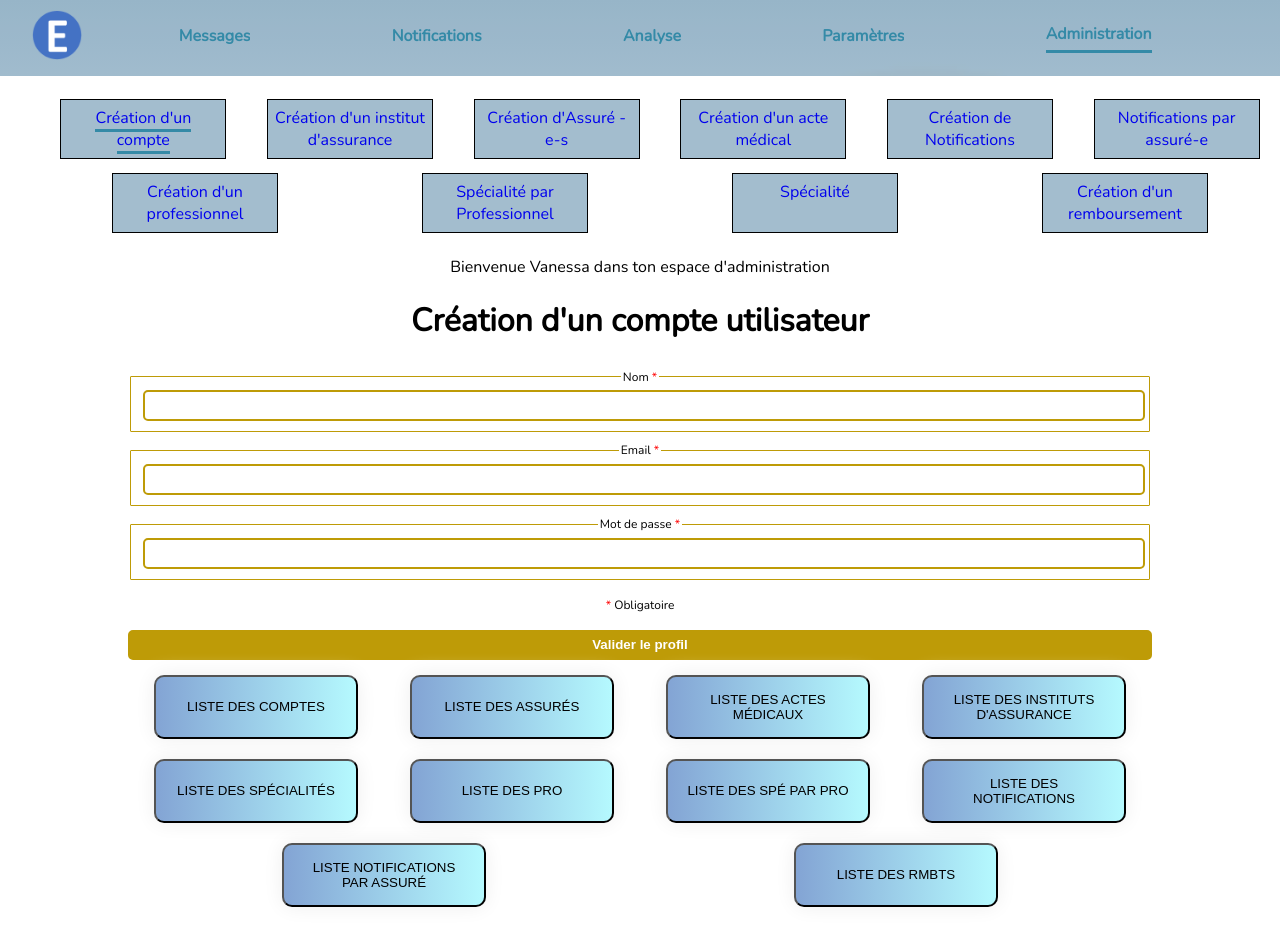
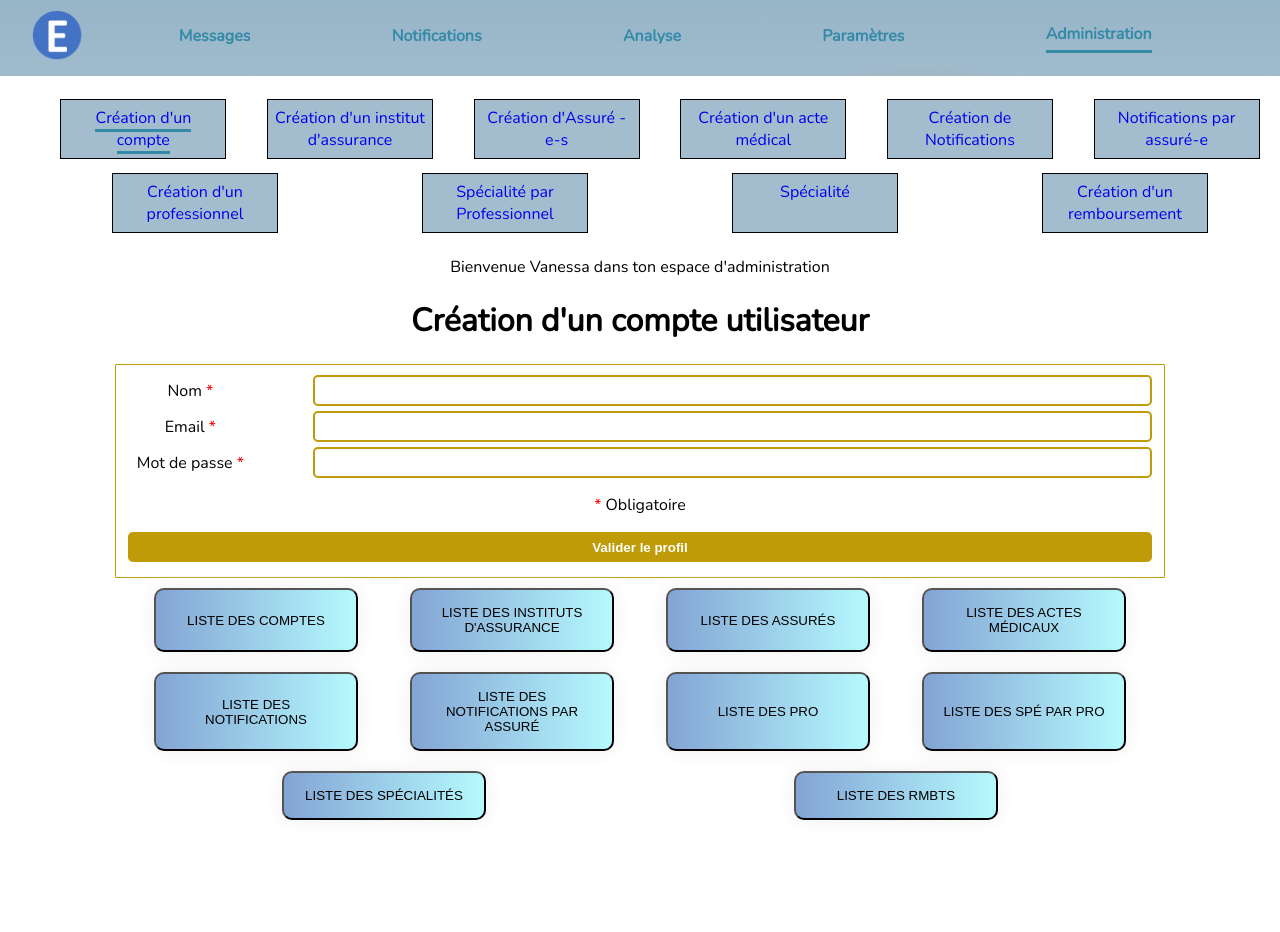
Before and after one commit to WildCodeSchool/remoteFR-R2dwild-P3-secuel-front, a React (Create React App) app: page /admin/Form in a window 1280 px wide. After the commit the page ends 876 px from the top, so only its background shows below. Built offline with nearby package versions, Linux system fonts and the light colour scheme.

Commit message:
corrections on admin forms

```diff
--- a/src/screen/Form.css
+++ b/src/screen/Form.css
@@ -79,10 +79,6 @@ fieldset {
   display: flex;
   justify-content: space-around;
 }
-#pObligatoire{
-  font-size:12px;
-  text-align:right;
-}
 #pointChargement{
   color:#BE9B07;
   display: flex;
@@ -96,9 +92,6 @@ span {
 }
 #spanChargement{
   color:#e2e4e8;
-}
-#titreForm{
-  font-weight: bolder;
 }
 
 @media (max-width: 600px) {
--- a/src/screen/FormAdminAccount.js
+++ b/src/screen/FormAdminAccount.js
@@ -38,15 +38,15 @@ const FormAdminAccount = () => {
   return (
     <div className='form'>
       <div className='formTitle'>
-        <h1 id='titreForm'> Création d&apos;un compte utilisateur</h1>
+        <h1>Création d&apos;un compte utilisateur</h1>
       </div>
       {message ? <p>{message}</p> : null}
       <form onSubmit={submitForm}>
+        <fieldset>
           <div className='formData'>
-          <fieldset>
-            <legend>
+            <label htmlFor='name'>
               Nom<span> * </span>
-            </legend>
+            </label>
             <input
               type='text'
               id='name'
@@ -55,13 +55,11 @@ const FormAdminAccount = () => {
               required
               value={accountName}
             />
-          </fieldset>
           </div>
           <div className='formData'>
-          <fieldset>
-            <legend>
+            <label htmlFor='name'>
               Email<span> * </span>
-            </legend>
+            </label>
             <input
               type='text'
               id='email'
@@ -70,23 +68,20 @@ const FormAdminAccount = () => {
               required
               value={login}
             />
-          </fieldset>
           </div>
           <div className='formData'>
-          <fieldset>
-            <legend>
+            <label htmlFor='name'>
               Mot de passe<span> * </span>
-            </legend>
+            </label>
             <input
               id='password'
               name='password'
               onChange={handleChange}
               required
               value={password}
-            />{' '}
-          </fieldset>
+            />
           </div>
-        <p id='pObligatoire'>
+          <p>
             <span> * </span> Obligatoire
           </p>
           <div className='formData'>
@@ -96,6 +91,7 @@ const FormAdminAccount = () => {
               value='Valider le profil'
             />
           </div>
+        </fieldset>
       </form>
       <ListBddEntry />
     </div>
--- a/src/screen/FormAdminHealthInsurance.js
+++ b/src/screen/FormAdminHealthInsurance.js
@@ -36,7 +36,7 @@ const FormAdminHealthInsurance = () => {
       {message ? <p>{message}</p> : null}
       <form onSubmit={submitForm}>
         <fieldset>
-          <legend>information sur l'institut : </legend>
+          {/* <legend>information sur l'institut : </legend> */}
           <div className='formData'>
             <label htmlFor='name'>
               Nom de l'institut<span> * </span>
@@ -51,7 +51,7 @@ const FormAdminHealthInsurance = () => {
             />
           </div>
           <p>
-            <span> * </span> required.
+            <span> * </span> Obligatoire
           </p>
           <div className='formData'>
             <input className='btnEnvoyer' type='submit' value='Envoyer' />
--- a/src/screen/FormAdminInsured.js
+++ b/src/screen/FormAdminInsured.js
@@ -61,7 +61,7 @@ const FormAdminInsured = () => {
       {message ? <p>{message}</p> : null}
       <form onSubmit={submitForm}>
         <fieldset>
-          <legend>information de l&apos;assuré : </legend>
+          {/* <legend>information de l&apos;assuré : </legend> */}
           <div className='formData'>
             <label htmlFor='lastname'>
               Nom de famille <span> * </span>
@@ -103,7 +103,7 @@ const FormAdminInsured = () => {
           </div>
           <div className='formData'>
             <label htmlFor='email'>
-              email<span> * </span>
+              Email<span> * </span>
             </label>
             <input
               type='text'
@@ -129,7 +129,7 @@ const FormAdminInsured = () => {
           </div>
           <div className='formData'>
             <label htmlFor='password'>
-              Password<span> * </span>
+              Mot de passe<span> * </span>
             </label>
             <input
               type='text'
@@ -168,7 +168,7 @@ const FormAdminInsured = () => {
             />
           </div>
           <p>
-            <span> * </span> required.
+            <span> * </span> Obligatoire
           </p>
           <div className='formData'>
             <input className='btnEnvoyer' type='submit' value='Envoyer' />
--- a/src/screen/FormAdminMedicalEvent.js
+++ b/src/screen/FormAdminMedicalEvent.js
@@ -62,7 +62,7 @@ const FormAdminMedicalEvent = () => {
       <h1>Ajout d&apos;un acte</h1>
       <form onSubmit={submitForm}>
         <fieldset>
-          <legend>Informations Acte</legend>
+          {/* <legend>Informations Acte</legend> */}
           <div className='formData'>
             <label htmlFor='dateEvent'>
               Date de l&apos;acte<span> * </span>
@@ -91,7 +91,7 @@ const FormAdminMedicalEvent = () => {
           </div>
           <div className='formData'>
             <label htmlFor='secuStatus'>
-              Status du dossier à la secu<span> * </span>
+              Statut du dossier à la Sécu<span> * </span>
             </label>
             <input
               id='secuStatus'
@@ -104,7 +104,7 @@ const FormAdminMedicalEvent = () => {
 
           <div className='formData'>
             <label htmlFor='insuranceStatus'>
-              Status du dossier à la mutuelle<span> * </span>
+              Statut du dossier à la mutuelle<span> * </span>
             </label>
             <input
               id='insuranceStatus'
@@ -116,7 +116,7 @@ const FormAdminMedicalEvent = () => {
           </div>
           <div className='formData'>
             <label htmlFor='specialitiesIdSpeciality'>
-              Spécialité medecin<span> * </span>
+              Spécialité médecin<span> * </span>
             </label>
             <input
               id='specialitiesIdSpeciality'
@@ -140,7 +140,7 @@ const FormAdminMedicalEvent = () => {
           </div>
           <div className='formData'>
             <label htmlFor='insuredAccountIdCompte'>
-              compte relié<span> * </span>
+              Compte relié<span> * </span>
             </label>
             <input
               id='insuredAccountIdCompte'
@@ -164,7 +164,7 @@ const FormAdminMedicalEvent = () => {
           </div>
           <hr />
           <p>
-            <span> * </span> required.
+            <span> * </span> Obligatoire
           </p>
           <div className='formData'>
             <input className='btnEnvoyer' type='submit' value='Envoyer' />
--- a/src/screen/FormAdminNotifInsured.js
+++ b/src/screen/FormAdminNotifInsured.js
@@ -45,7 +45,7 @@ const FormAdminNotifInsured = () => {
       {message ? <p>{message}</p> : null}
       <form onSubmit={submitForm}>
         <fieldset>
-          <legend>information sur la notification : </legend>
+          {/* <legend>information sur la notification : </legend> */}
           <div className='formData'>
             <label htmlFor='notif'>
               Id de notif <span> * </span>
@@ -87,7 +87,7 @@ const FormAdminNotifInsured = () => {
           </div>
           <div className='formData'>
             <label htmlFor='status'>
-              Statuts de la notif <span> * </span>
+              Statut de la notif <span> * </span>
             </label>
             <input
               type='bool'
@@ -99,7 +99,7 @@ const FormAdminNotifInsured = () => {
             />
           </div>
           <p>
-            <span> * </span> required.
+            <span> * </span> Obligatoire
           </p>
           <div className='formData'>
             <input className='btnEnvoyer' type='submit' value='Envoyer' />
--- a/src/screen/FormAdminNotifications.js
+++ b/src/screen/FormAdminNotifications.js
@@ -39,7 +39,7 @@ const FormAdminNotifications = () => {
       {message ? <div>{message}</div> : null}
       <form onSubmit={submitForm}>
         <fieldset>
-          <legend>Informations sur la notification</legend>
+          {/* <legend>Informations sur la notification</legend> */}
           <div className='formData'>
             <label htmlFor='type'>
               Type de message<span> * </span>
@@ -68,7 +68,7 @@ const FormAdminNotifications = () => {
           </div>
           <hr />
           <p>
-            <span> * </span> required.
+            <span> * </span> Obligatoire
           </p>
           <div className='formData'>
             <input className='btnEnvoyer' type='submit' value='Envoyer' />
--- a/src/screen/FormAdminProSpe.js
+++ b/src/screen/FormAdminProSpe.js
@@ -41,10 +41,10 @@ const FormAdminProSpe = () => {
       {message ? <p>{message}</p> : null}
       <form onSubmit={submitForm}>
         <fieldset>
-          <legend>saisie des infos</legend>
+          {/* <legend>saisie des infos</legend> */}
           <div className='formData'>
             <label htmlFor='pro'>
-              Identifiant du Professionnel<span> * </span>
+              Identifiant du professionnel<span> * </span>
             </label>
             <input
               type='text'
@@ -70,7 +70,7 @@ const FormAdminProSpe = () => {
           </div>
           <div className='formData'>
             <label htmlFor='status'>
-              statuts de la spécialité<span> * </span>
+              Statut de la spécialité<span> * </span>
             </label>
             <input
               id='status'
@@ -82,7 +82,7 @@ const FormAdminProSpe = () => {
           </div>
           <hr />
           <p>
-            <span> * </span> required.
+            <span> * </span> Obligatoire
           </p>
           <div className='formData'>
             <input className='btnEnvoyer' type='submit' value='Envoyer' />
--- a/src/screen/FormAdminPros.js
+++ b/src/screen/FormAdminPros.js
@@ -34,7 +34,7 @@ const FormAdminPros = () => {
       {message ? <p>{message}</p> : null}
       <form onSubmit={submitForm}>
         <fieldset>
-          <legend>information sur le professionnel : </legend>
+          {/* <legend>information sur le professionnel : </legend> */}
           <div className='formData'>
             <label htmlFor='name'>
               Nom du médecin <span> * </span>
@@ -50,7 +50,7 @@ const FormAdminPros = () => {
             />
           </div>
           <p>
-            <span> * </span> required.
+            <span> * </span> Obligatoire
           </p>
           <div className='formData'>
             <input className='btnEnvoyer' type='submit' value='Envoyer' />
--- a/src/screen/FormAdminRefund.js
+++ b/src/screen/FormAdminRefund.js
@@ -46,7 +46,7 @@ const FormAdminRefund = () => {
       {message ? <p>{message}</p> : null}
       <form onSubmit={submitForm}>
         <fieldset>
-          <legend>information sur le Remboursement : </legend>
+          {/* <legend>information sur le Remboursement : </legend> */}
           <div className='formData'>
             <label htmlFor='amount'>
               Montant du remboursement<span> * </span>
@@ -100,7 +100,7 @@ const FormAdminRefund = () => {
             />
           </div>
           <p>
-            <span> * </span> required.
+            <span> * </span> Obligatoire
           </p>
           <div className='formData'>
             <input className='btnEnvoyer' type='submit' value='Envoyer' />
--- a/src/screen/FormAdminSpeciality.js
+++ b/src/screen/FormAdminSpeciality.js
@@ -34,7 +34,7 @@ const FormAdminSpeciality = () => {
       {message ? <p>{message}</p> : null}
       <form onSubmit={submitForm}>
         <fieldset>
-          <legend>Informations sur la spécialité</legend>
+          {/* <legend>Informations sur la spécialité</legend> */}
           <div className='formData'>
             <label htmlFor='speciality'>
               Nom de la spécialité <span> * </span>
@@ -50,7 +50,7 @@ const FormAdminSpeciality = () => {
           </div>
           <hr />
           <p>
-            <span> * </span> required.
+            <span> * </span> Obligatoire
           </p>
           <div className='formData'>
             <input className='btnEnvoyer' type='submit' value='Envoyer' />
--- a/src/screen/ListBddEntry.js
+++ b/src/screen/ListBddEntry.js
@@ -166,6 +166,14 @@ const ListBddEntry = () => {
           name='insured'
           onClick={insured}
         >
+          Liste des instituts d&apos;assurance
+        </button>
+        <button
+          type='button'
+          className='buttonGradient'
+          name='spe'
+          onClick={spe}
+        >
           Liste des assurés
         </button>
         <button
@@ -176,38 +184,7 @@ const ListBddEntry = () => {
         >
           Liste des actes médicaux
         </button>
-        <button
-          type='button'
-          className='buttonGradient'
-          name='insurance'
-          onClick={insurance}
-        >
-          Liste des instituts d&apos;assurance
-        </button>
-        <button
-          type='button'
-          className='buttonGradient'
-          name='spe'
-          onClick={spe}
-        >
-          Liste des spécialités
-        </button>
-        <button
-          type='button'
-          className='buttonGradient'
-          name='pro'
-          onClick={pro}
-        >
-          Liste des pro
-        </button>
-        <button
-          type='button'
-          className='buttonGradient'
-          name='proSpe'
-          onClick={proSpe}
-        >
-          Liste des Spé par Pro
-        </button>
+
         <button
           type='button'
           className='buttonGradient'
@@ -222,7 +199,32 @@ const ListBddEntry = () => {
           name='notifInsured'
           onClick={notifInsured}
         >
-          Liste notifications par Assuré
+          Liste des notifications par Assuré
+        </button>
+        <button
+          type='button'
+          className='buttonGradient'
+          name='pro'
+          onClick={pro}
+        >
+          Liste des pro
+        </button>
+
+        <button
+          type='button'
+          className='buttonGradient'
+          name='proSpe'
+          onClick={proSpe}
+        >
+          Liste des Spé par Pro
+        </button>
+        <button
+          type='button'
+          className='buttonGradient'
+          name='insurance'
+          onClick={insurance}
+        >
+          Liste des spécialités
         </button>
         <button
           type='button'
```
Lines whose indentation alone changed are shown as unchanged.
